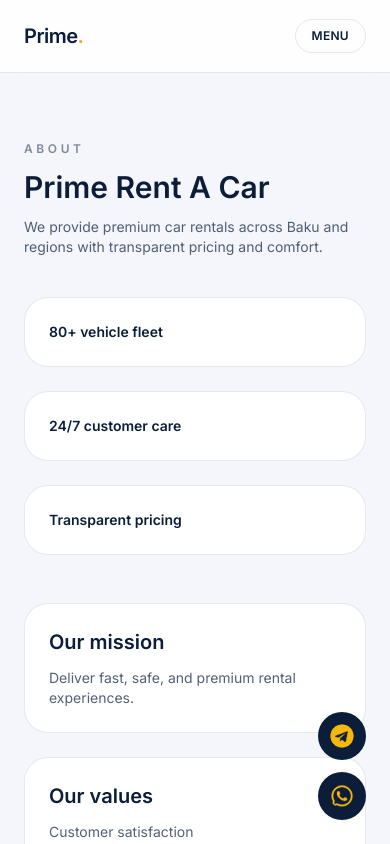
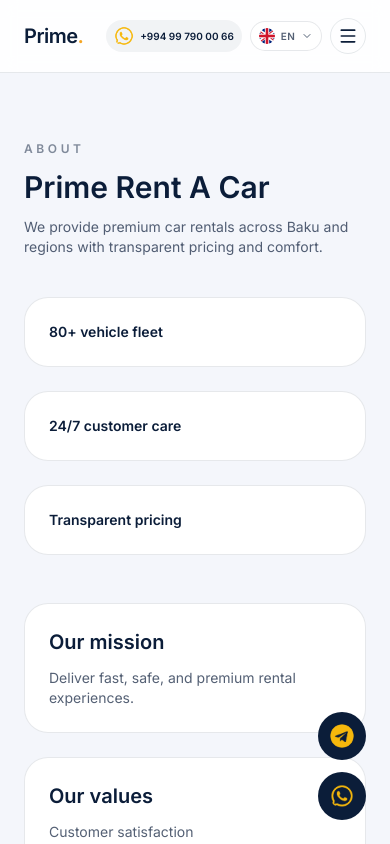
Before and after one commit to sirbxueonline-arch/RACB66, a Next.js app: page /about in a window 390 px wide. Shown: the top 844 px of the page. Built offline with nearby package versions, Linux system fonts and the light colour scheme.

Commit message:
trust who v12

```diff
--- a/src/components/layout/Header.tsx
+++ b/src/components/layout/Header.tsx
@@ -1,5 +1,6 @@
 "use client";
 
+import Image from "next/image";
 import Link from "next/link";
 import { useTranslations } from "next-intl";
 import LanguageSwitcher from "@/components/layout/LanguageSwitcher";
@@ -50,6 +51,25 @@
           </Link>
         </div>
 
+        <div className="flex flex-nowrap items-center gap-2 lg:hidden">
+          <a
+            href="https://api.whatsapp.com/send/?phone=%2B994997900066&text&type=phone_number&app_absent=0"
+            className="focus-ring flex items-center gap-1.5 rounded-full bg-black/5 px-2 py-1.5 transition hover:bg-black/10 sm:px-3"
+            target="_blank"
+            rel="noreferrer"
+          >
+            <Image
+              src="/icons/whatsapp.jpg"
+              alt="WhatsApp"
+              width={20}
+              height={20}
+              className="h-5 w-5 rounded-full object-contain"
+            />
+            <span className="text-[10px] font-semibold text-black">
+              +994 99 790 00 66
+            </span>
+          </a>
+          <LanguageSwitcher />
           <MobileNav
             navItems={navItems}
             ctaLabel={t("bookNow")}
@@ -58,6 +78,7 @@
             navigationLabel={t("navigation")}
           />
         </div>
+      </div>
     </header>
   );
 }
--- a/src/components/layout/LanguageSwitcher.tsx
+++ b/src/components/layout/LanguageSwitcher.tsx
@@ -3,6 +3,8 @@
 import { useState } from "react";
 import Image from "next/image";
 import { useLocale, useTranslations } from "next-intl";
+import { AnimatePresence, motion } from "framer-motion";
+import { ChevronDown } from "lucide-react";
 import type { Locale } from "@/i18n/routing";
 import { locales } from "@/i18n/routing";
 import { useLocaleActions } from "@/components/providers/I18nProvider";
@@ -24,6 +26,7 @@
   const locale = useLocale() as Locale;
   const t = useTranslations("nav");
   const { setLocale } = useLocaleActions();
+  const [isOpen, setIsOpen] = useState(false);
   const [flagSrcs, setFlagSrcs] = useState<Record<Locale, string>>({
     az: flagSources.az.primary,
     en: flagSources.en.primary,
@@ -54,25 +57,69 @@
     });
   };
 
+  const handleSelect = (loc: Locale) => {
+    setLocale(loc);
+    setIsOpen(false);
+  };
+
   return (
+    <div className="relative">
+      {isOpen && (
         <div
-      role="group"
+          className="fixed inset-0 z-40 bg-transparent"
+          onClick={() => setIsOpen(false)}
+        />
+      )}
+      <button
+        type="button"
+        onClick={() => setIsOpen(!isOpen)}
+        className="focus-ring flex items-center gap-1.5 rounded-full border border-black/10 bg-white px-2 py-1.5 text-[10px] font-semibold uppercase tracking-wide text-black/70 transition hover:bg-black/5"
+        aria-expanded={isOpen}
+        aria-haspopup="listbox"
         aria-label={t("language")}
-      className="flex items-center rounded-full border border-black/10 bg-white p-1 text-xs font-semibold uppercase tracking-wide text-black/70"
+      >
+        {flagHidden[locale] ? (
+          <span
+            aria-hidden="true"
+            className="h-4 w-4 rounded-full bg-black/10"
+          />
+        ) : (
+          <Image
+            src={flagSrcs[locale]}
+            alt=""
+            width={18}
+            height={18}
+            className="h-4 w-4 rounded-full object-cover"
+            onError={() => handleFlagError(locale)}
+          />
+        )}
+        <span>{labels[locale]}</span>
+        <ChevronDown
+          className={cn("h-3 w-3 transition-transform", isOpen && "rotate-180")}
+        />
+      </button>
+
+      <AnimatePresence>
+        {isOpen && (
+          <motion.div
+            initial={{ opacity: 0, scale: 0.95, y: -5 }}
+            animate={{ opacity: 1, scale: 1, y: 0 }}
+            exit={{ opacity: 0, scale: 0.95, y: -5 }}
+            transition={{ duration: 0.1 }}
+            className="absolute right-0 top-full z-50 mt-1 min-w-[100px] overflow-hidden rounded-xl border border-black/10 bg-white py-1 shadow-lg"
+            role="listbox"
           >
             {locales.map((loc) => (
               <button
                 key={loc}
                 type="button"
-          onClick={() => setLocale(loc)}
+                onClick={() => handleSelect(loc)}
                 className={cn(
-            "focus-ring flex items-center gap-2 rounded-full px-3 py-2 transition",
-            loc === locale
-              ? "bg-brand-yellow text-black shadow-sm"
-              : "text-black/70 hover:bg-black/5"
+                  "flex w-full items-center gap-2 px-3 py-2 text-left text-xs font-semibold uppercase tracking-wide transition hover:bg-black/5",
+                  loc === locale ? "bg-brand-yellow/10 text-black" : "text-black/70"
                 )}
-          aria-pressed={loc === locale}
-          aria-label={labels[loc]}
+                role="option"
+                aria-selected={loc === locale}
               >
                 {flagHidden[loc] ? (
                   <span
@@ -92,6 +139,9 @@
                 <span>{labels[loc]}</span>
               </button>
             ))}
+          </motion.div>
+        )}
+      </AnimatePresence>
     </div>
   );
 }
--- a/src/components/layout/MobileNav.tsx
+++ b/src/components/layout/MobileNav.tsx
@@ -4,6 +4,7 @@
 import { AnimatePresence, motion, useReducedMotion } from "framer-motion";
 import Link from "next/link";
 import { createPortal } from "react-dom";
+import { Menu } from "lucide-react";
 import LanguageSwitcher from "@/components/layout/LanguageSwitcher";
 import { transition } from "@/lib/motion";
 
@@ -50,13 +51,14 @@
   return (
     <div className="lg:hidden">
       <button
-        className="focus-ring rounded-full border border-black/10 px-4 py-2 text-xs font-semibold uppercase tracking-wide"
+        className="focus-ring flex h-9 w-9 items-center justify-center rounded-full border border-black/10 transition hover:bg-black/5"
         onClick={() => setOpen(true)}
         type="button"
         aria-expanded={open}
         aria-controls="mobile-nav"
+        aria-label={menuLabel}
       >
-        {menuLabel}
+        <Menu className="h-5 w-5" />
       </button>
       {mounted
         ? createPortal(
```
Lines whose indentation alone changed are shown as unchanged.
